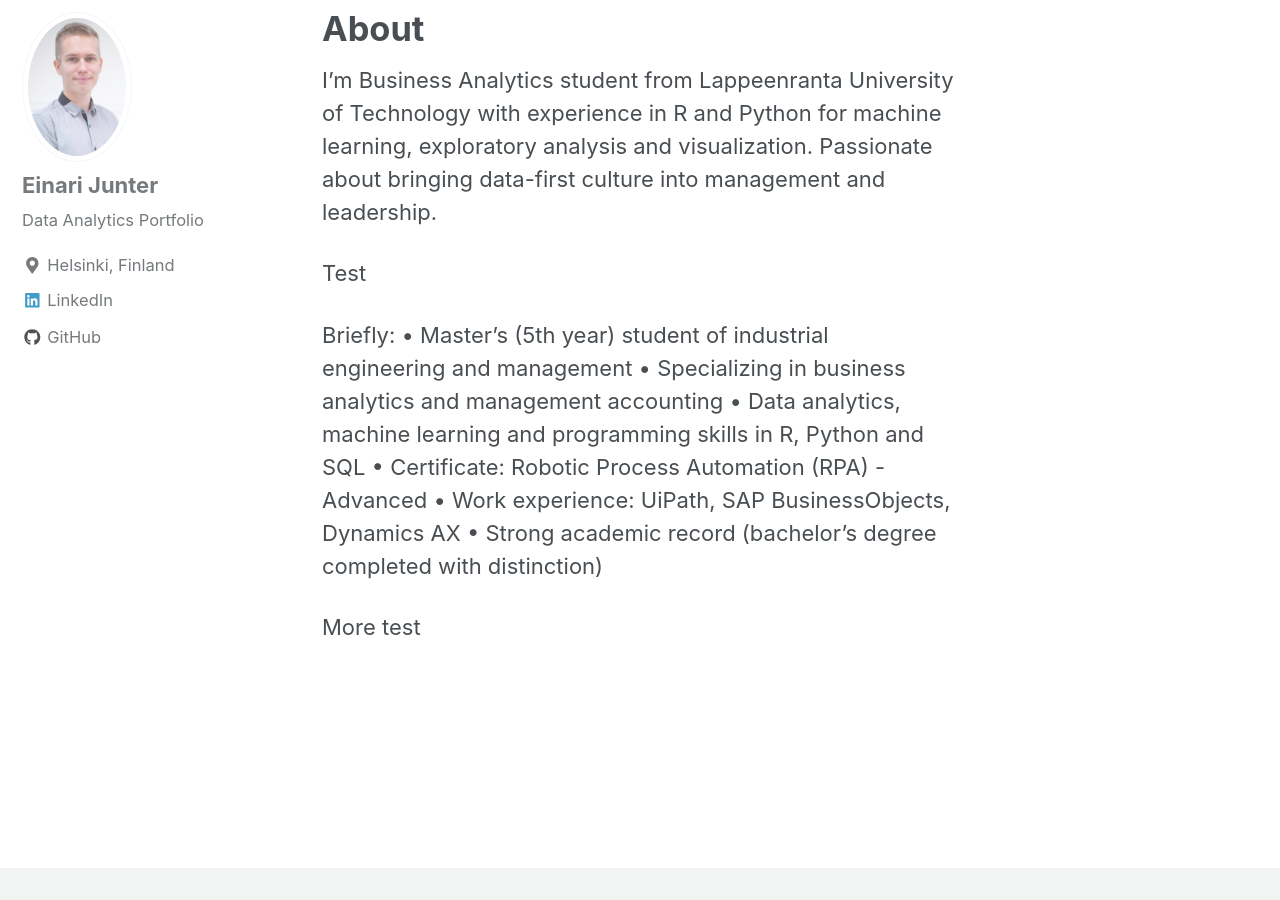
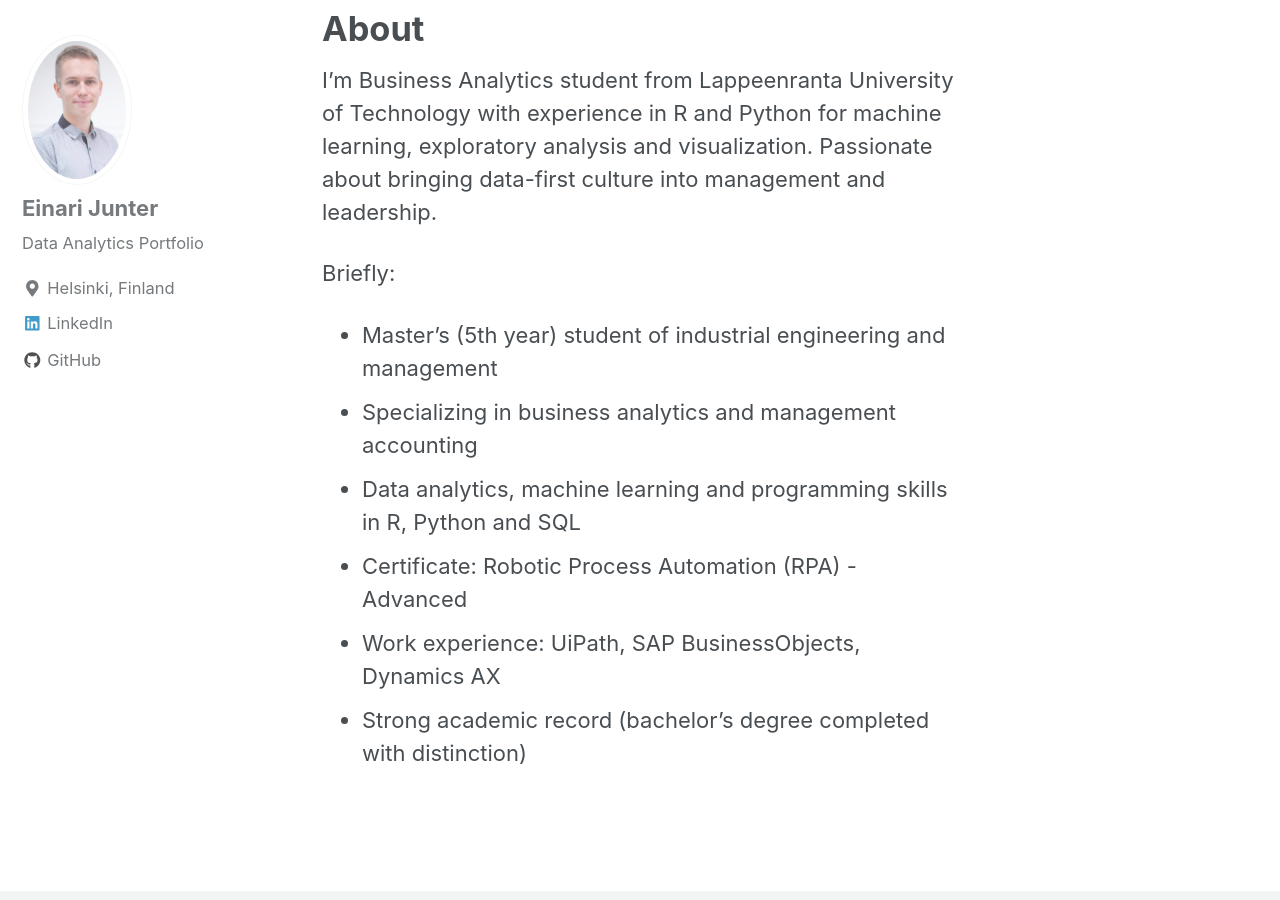
Before and after one commit to einarijunter/einarijunter.github.io, a Jekyll site: the page built from _pages/about.md, in a window 1280 px wide and 900 px high, scrolled down 490 px. Built offline with Jekyll 4.4.1, drawn with Linux system fonts in a browser that asks for light colours; cached includes are drawn as plain includes; nearby versions of some CDN libraries; some of the changed text lies outside the part shown.

```diff
--- a/_data/navigation.yml
+++ b/_data/navigation.yml
@@ -2,8 +2,8 @@
 main:
   - title: "About"
     url: /about/
-  - title: "Machine Learning"
-    url: /machine-learning/
+  - title: "Projects"
+    url: /projects/
   # - title: "Sample Posts"
   #   url: /year-archive/
   # - title: "Sample Collections"
--- a/_pages/about.md
+++ b/_pages/about.md
@@ -7,14 +7,10 @@ header:
 
 I'm Business Analytics student from Lappeenranta University of Technology with experience in R and Python for machine learning, exploratory analysis and visualization. Passionate about bringing data-first culture into management and leadership.
 
-Test
-
 Briefly:
-• Master's (5th year) student of industrial engineering and management
-• Specializing in business analytics and management accounting
-• Data analytics, machine learning and programming skills in R, Python and SQL
-• Certificate: Robotic Process Automation (RPA) - Advanced
-• Work experience: UiPath, SAP BusinessObjects, Dynamics AX
-• Strong academic record (bachelor's degree completed with distinction)
-
-More test
+* Master's (5th year) student of industrial engineering and management
+* Specializing in business analytics and management accounting
+* Data analytics, machine learning and programming skills in R, Python and SQL
+* Certificate: Robotic Process Automation (RPA) - Advanced
+* Work experience: UiPath, SAP BusinessObjects, Dynamics AX
+* Strong academic record (bachelor's degree completed with distinction)
```
Also changed, not shown: _pages/projects.md (renamed from _pages/machinelearning.md, +2 -2 lines).
